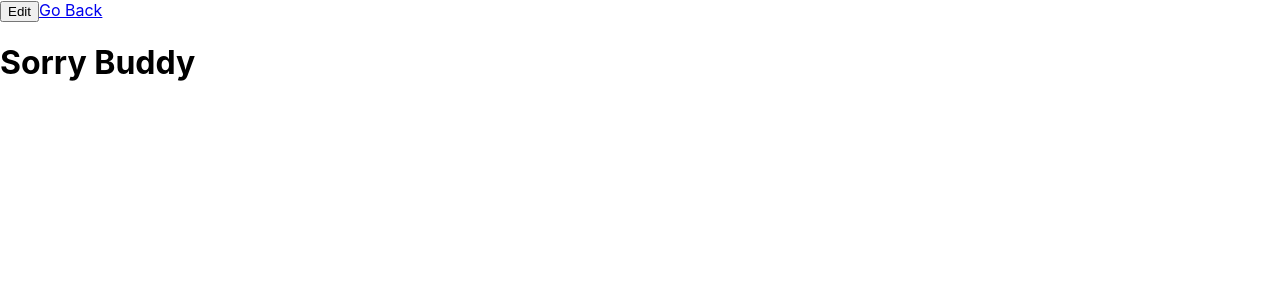
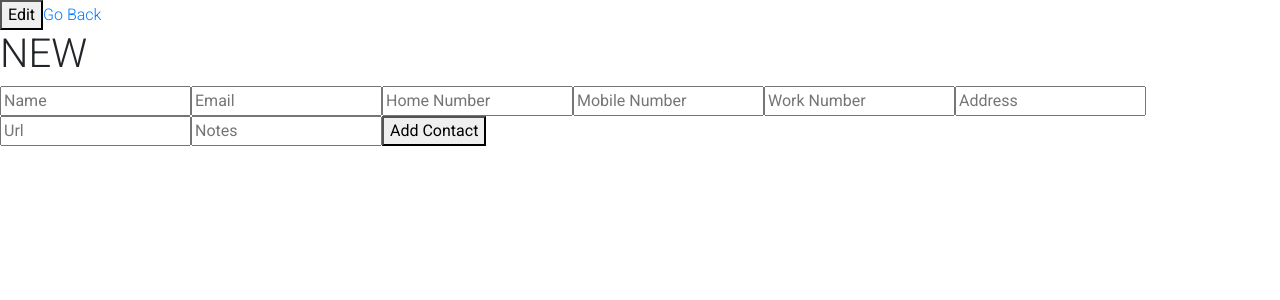
Before and after one commit to klentz87/react-contact-list, a React (Create React App) app: page /contact in a window 1280 px wide. Shown: the top 300 px of the page. Built offline with nearby package versions, Linux system fonts and the light colour scheme.

Commit message:
add material bootstrap

```diff
--- a/package.json
+++ b/package.json
@@ -3,14 +3,14 @@
   "version": "0.1.0",
   "private": true,
   "dependencies": {
+    "bootstrap": "^4.1.3",
     "escape-string-regexp": "^1.0.5",
-    "form-serialize": "^0.7.2",
     "lodash": "^4.17.11",
+    "mdbreact": "^4.8.2",
     "react": "^16.5.2",
     "react-dom": "^16.5.2",
     "react-router-dom": "^4.3.1",
-    "react-scripts": "2.0.5",
-    "reactstrap": "^6.5.0"
+    "react-scripts": "2.0.5"
   },
   "scripts": {
     "start": "react-scripts start",
--- a/src/components/App.js
+++ b/src/components/App.js
@@ -1,10 +1,8 @@
 import React, { Component } from 'react';
 import '../css/App.css';
 import { Route } from 'react-router-dom';
-import NewContact from "./NewContact";
 import ContactList from "./ContactList";
 import Contact from "./Contact";
-import serializeForm from "form-serialize";
 import {cloneDeep} from "lodash";
 
 let contacts = [
@@ -57,14 +55,12 @@ class App extends Component {
 	  				/>
 	  			)}/>
 
-				<Route exact path="/new" render={() =>
-  					<NewContact
-  						onCreateContact={this.onCreateContact}
-  					/>
+				<Route exact path="/contact" render={(props) =>
+					<Contact contacts={this.state.contacts} onCreateContact={this.onCreateContact} {...props}/>
   				}/>
 
 
-  				<Route exact path="/:id"  render={(props) =>
+  				<Route exact path="/contact/:id"  render={(props) =>
   					<Contact contacts={this.state.contacts} onEditContact={this.onEditContact} {...props}/>
   				}/>
 
--- a/src/components/Contact.js
+++ b/src/components/Contact.js
@@ -1,17 +1,52 @@
 import React, { Component } from "react";
 import { Link } from "react-router-dom";
-import serializeForm from "form-serialize";
-
+import { Redirect } from "react-router-dom";
 
 class Contact extends Component {
 	constructor(props) {
 		super(props);
 
 		this.state = {
-			editMode: false
+			editMode: false,
+			redirect: false,
+			formData: {
+				name: "",
+				email: "",
+				homeNumber: "",
+				mobileNumber: "",
+				workNumber: "",
+				address: "",
+				url: "",
+				notes: ""
+			}
 		}
 		this.handleEditMode = this.handleEditMode.bind(this);
-		this.handleEditSubmit = this.handleEditSubmit.bind(this)
+		this.handleSubmit = this.handleSubmit.bind(this);
+		this.handleRedirect = this.handleRedirect.bind(this);
+		this.handleEditSubmit = this.handleEditSubmit.bind(this);
+		this.handleChange = this.handleChange.bind(this);
+	}
+
+	componentDidMount() {
+		const contact = this.props.contacts.find(contact =>
+			{ return contact.id == this.props.match.params.id })
+
+		contact && this.setState({ formData: contact });
+	}
+
+	handleSubmit(event) {
+		event.preventDefault();
+		let contactData = this.state.formData;
+		contactData["id"] = Date.now(); // adds a unique id
+//		if (this.props.onCreateContact) {
+			this.setState(this.props.onCreateContact(contactData), () => {this.handleRedirect()})
+//		}
+	}
+
+	handleRedirect() {
+		this.setState({
+			redirect: true
+		})
 	}
 
 	handleEditMode() {
@@ -19,54 +54,86 @@ class Contact extends Component {
 	}
 
 	handleEditSubmit(event, contact) {
-		alert("hanldeEditSubmit contact: " + JSON.stringify(contact));
 		event.preventDefault();
-		let contactData = serializeForm(event.target, {hash: true})
-		if (this.props.onEditContact) {
+		let contactData = this.state.formData;
+//		if (this.props.onEditContact) {
 			this.setState(this.props.onEditContact(contactData, contact), () => {this.handleEditMode()})
-		}
+//		}
+	}
+
+	handleChange(event) {
+		const id = event.target.id;
+		const value = event.target.value;
+
+
+		this.setState(prevState => ({
+			formData: {...prevState.formData,
+				[id]: value
+			}
+		}))
 	}
 
 
 	render() {
 		let display;
-		const contact = this.props.contacts.find(contact =>
-			{ return contact.id == this.props.match.params.id })
 
-		if (contact) {
+		if (this.props.match.path == "/contact") {
+			display = (
+				<div>
+					<form onSubmit={(event) => this.handleSubmit(event)} >
+						<h1>NEW</h1>
+						<input type='text' id='name' name='name' placeholder="Name" value={this.state.formData.name} onChange={this.handleChange}/>
+						<input type='text' id='email' name='email' placeholder="Email" value={this.state.formData.email} onChange={this.handleChange}/>
+						<input type='text' id='homeNumber' name='homeNumber' placeholder="Home Number" value={this.state.formData.homeNumber} onChange={this.handleChange}/>
+						<input type="text" id="mobileNumber" placeholder="Mobile Number" value={this.state.formData.mobileNumber} onChange={this.handleChange}/>
+						<input type="text" id="workNumber" placeholder="Work Number" value={this.state.formData.workNumber} onChange={this.handleChange}/>
+						<input type='text' id="address" placeholder="Address" value={this.state.formData.address} onChange={this.handleChange}/>
+						<input type="text" id="url" placeholder="Url" value={this.state.formData.url} onChange={this.handleChange}/>
+						<input type="textarea" id="notes" placeholder="Notes" value={this.state.formData.notes} onChange={this.handleChange}/>
+						<button >Add Contact</button>
+					</form>
+
+					{this.state.redirect && (
+						<Redirect to={'/'}/>
+					)}
+				</div>	)
+
+		} else {
+
+			const contactId = this.props.contacts.find(contact =>
+				{ return contact.id == this.props.match.params.id }).id
+
 			!this.state.editMode ?
 
 			display = (
 				<div>
-					<p>{contact.name}</p>
-					<p>{contact.email}</p>
-					<p>{contact.homeNumber}</p>
-					<p>{contact.mobileNumber}</p>
-					<p>{contact.workNumber}</p>
-					<p>{contact.address}</p>
-					<p>{contact.url}</p>
-					<p>{contact.notes}</p>
+					<p>{this.state.formData.name}</p>
+					<p>{this.state.formData.email}</p>
+					<p>{this.state.formData.homeNumber}</p>
+					<p>{this.state.formData.mobileNumber}</p>
+					<p>{this.state.formData.workNumber}</p>
+					<p>{this.state.formData.address}</p>
+					<p>{this.state.formData.url}</p>
+					<p>{this.state.formData.notes}</p>
 				</div>
 			) :
 
 			display = (
 				<div>
-					<form onSubmit={(event) => this.handleEditSubmit(event, contact.id)}>
-						<input type='text' name='name' placeholder="Name" value={contact.name}/>
-						<input type='text' name='email' placeholder="Email" value={contact.email}/>
-						<input type='text' name='homeNumber' placeholder="Home Number" value={contact.homeNumber}/>
-						<input type="text" name="mobileNumber" placeholder="Mobile Number" value={contact.mobileNumber}/>
-						<input type="text" name="workNumber" placeholder="Work Number" value={contact.workNumber}/>
-						<input type='text' name="address" placeholder="Address" value={contact.address}/>
-						<input type="text" name="url" placeholder="Url" value={contact.url}/>
-						<input type="textarea" name="notes" placeholder="Notes" value={contact.notes}/>
+					<form onSubmit={(event) => this.handleEditSubmit(event, contactId)}>
+						<input type='text' id='name' placeholder="Name" defaultValue={this.state.formData.name} onChange={this.handleChange}/>
+						<input type='text' id='email' placeholder="Email" defaultValue={this.state.formData.email} onChange={this.handleChange}/>
+						<input type='text' id='homeNumber' placeholder="Home Number" defaultValue={this.state.formData.homeNumber} onChange={this.handleChange}/>
+						<input type="text" id="mobileNumber" placeholder="Mobile Number" defaultValue={this.state.formData.mobileNumber} onChange={this.handleChange}/>
+						<input type="text" id="workNumber" placeholder="Work Number" defaultValue={this.state.formData.workNumber} onChange={this.handleChange}/>
+						<input type='text' id="address" placeholder="Address" defaultValue={this.state.formData.address} onChange={this.handleChange}/>
+						<input type="text" id="url" placeholder="URL" defaultValue={this.state.formData.url} onChange={this.handleChange}/>
+						<input type="textarea" id="notes" placeholder="Notes" defaultValue={this.state.formData.notes} onChange={this.handleChange}/>
 						<button>Add Contact</button>
 					</form>
-
-				</div>	)
-			} else {
-				display = <h1>Sorry Buddy</h1>
-			}
+				</div>
+			)
+		}
 
 		return (
 			<div>
--- a/src/components/ContactList.js
+++ b/src/components/ContactList.js
@@ -1,6 +1,7 @@
 import React, { Component } from "react";
 import { Link } from "react-router-dom";
-import escapeRegExp from 'escape-string-regexp'
+import escapeRegExp from 'escape-string-regexp';
+import { Navbar, NavbarNav, NavItem, Container } from 'mdbreact';
 
 class ContactList extends Component {
 	constructor() {
@@ -36,13 +37,35 @@ class ContactList extends Component {
 
 		return (
 			<div>
-				<Link to={'/new'}>New Contact</Link>
-				<input value={this.state.search} onChange={(event) => {this.updateSearch(event.target.value)}}/>
+				<Navbar color="red" fixed="top" expand="xs">
+					<NavbarNav left>
+						<NavItem>
+							<a href='http://www.krislentz.net'>Home</a>
+						</NavItem>
+					</NavbarNav>
 
-				<ul>
+					<NavbarNav center>
+						<NavItem>
+							<h3>Contact</h3>
+						</NavItem>
+					</NavbarNav>
+
+					<NavbarNav right>
+						<NavItem>
+							<Link to={'/contact'}>New</Link>
+						</NavItem>
+					</NavbarNav>
+				</Navbar>
+				<Navbar>
+					<NavbarNav>
+						<input className="mt-5" value={this.state.search} onChange={(event) => {this.updateSearch(event.target.value)}}/>
+					</NavbarNav>
+				</Navbar>
+
+				<ul className="mt-5">
 					{searchedContacts.map((contact) => (
 						<li key={contact.id} id={contact.id}>
-							<Link to={`/${contact.id}`}>
+							<Link to={`/contact/${contact.id}`}>
 								<p>{contact.name}</p>
 							</Link>
 						</li>
--- a/src/components/NewContact.js
+++ /dev/null
@@ -1,57 +0,0 @@
-import React, {Component} from "react";
-import { Link } from "react-router-dom";
-import { Redirect } from "react-router";
-import serializeForm from "form-serialize";
-
-
-class NewContact extends Component {
-	constructor() {
-		super();
-		this.state = {
-			redirect: false
-		}
-
-		this.handleSubmit = this.handleSubmit.bind(this)
-	}
-
-	handleSubmit(event) {
-		event.preventDefault();
-		let contactData = serializeForm(event.target, {hash: true})
-		contactData["id"] = Date.now(); // adds a unique id
-//		if (this.props.onCreateContact) {
-			this.setState(this.props.onCreateContact(contactData), () => {this.handleRedirect()})
-//		}
-
-	}
-
-	handleRedirect() {
-		this.setState({
-			redirect: true
-		})
-	}
-
-	render() {
-		return (
-			<div>
-				<h1>NEW CONTACT</h1>
-				<form onSubmit={this.handleSubmit}>
-					<input type='text' name='name' placeholder="Name" />
-					<input type='text' name='email' placeholder="Email"/>
-					<input type='text' name='homeNumber' placeholder="Home Number"/>
-					<input type="text" name="mobileNumber" placeholder="Mobile Number"/>
-					<input type="text" name="workNumber" placeholder="Work Number"/>
-					<input type='text' name="address" placeholder="Address"/>
-					<input type="text" name="url" placeholder="Url"/>
-					<input type="textarea" name="notes" placeholder="Notes"/>
-					<button>Add Contact</button>
-				</form>
-
-				{this.state.redirect && (
-					<Redirect to={'/'}/>
-				)}
-			</div>
-		)
-	}
-}
-
-export default NewContact;
--- a/src/index.js
+++ b/src/index.js
@@ -2,6 +2,9 @@ import React from 'react';
 import ReactDOM from 'react-dom';
 import { BrowserRouter } from "react-router-dom";
 import './index.css';
+import "font-awesome/css/font-awesome.min.css";
+import "bootstrap-css-only/css/bootstrap.min.css";
+import "mdbreact/dist/css/mdb.css";
 import App from './components/App';
 import * as serviceWorker from './serviceWorker';
 
```
Also changed, not shown: public/index.html (+0 -10 lines), 1 other file (tests, documents, lock files or other folders).
